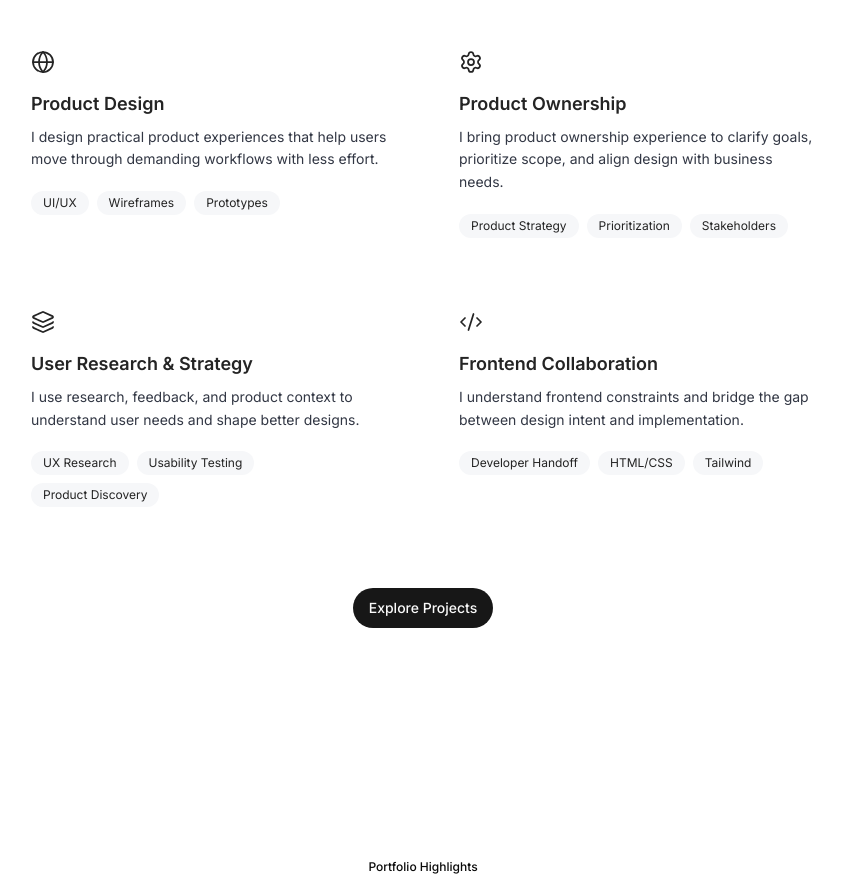
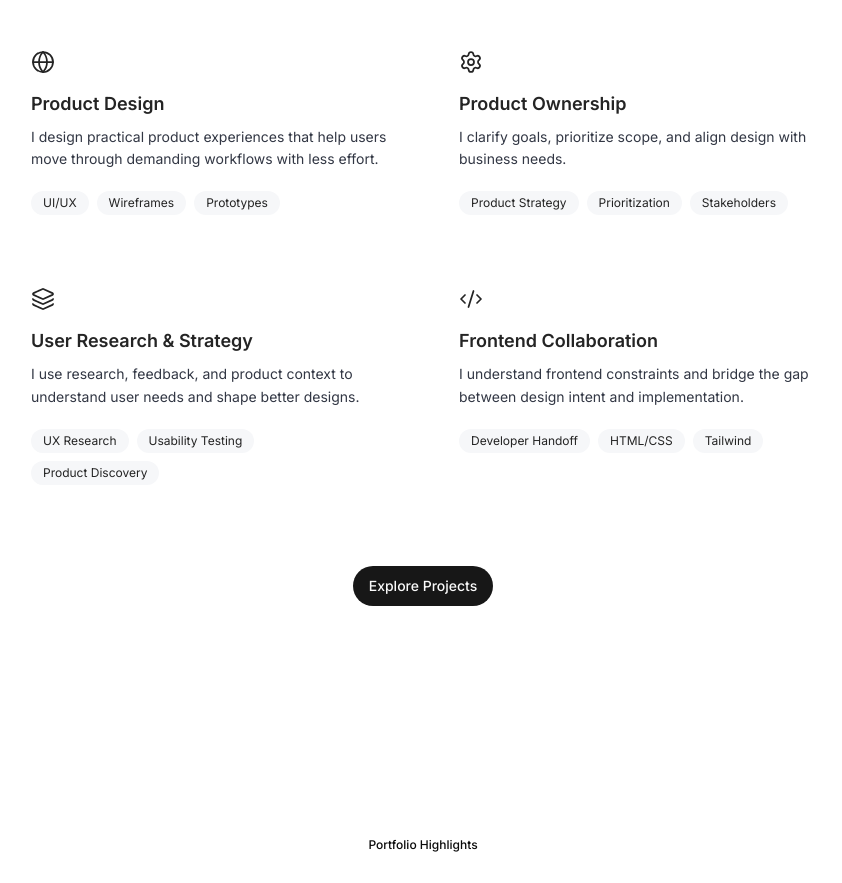
Before and after one commit to charm91/my-portfolio, a Next.js app: page / in a window 1280 px wide. Shown: the part 1500-2383 px from the top of the page, without its empty margins (217-1059 px from the left). Built offline with nearby package versions, Linux system fonts and the light colour scheme; no server answers.

Commit message:
fix(services): shorten product ownership copy
Co-authored-by: Codex <codex@openai.com>

```diff
--- a/src/components/Services.jsx
+++ b/src/components/Services.jsx
@@ -19,7 +19,7 @@ const services = [
     icon: Settings,
     title: "Product Ownership",
     description:
-      "I bring product ownership experience to clarify goals, prioritize scope, and align design with business needs.",
+      "I clarify goals, prioritize scope, and align design with business needs.",
     tags: ["Product Strategy", "Prioritization", "Stakeholders"],
   },
   {
```
